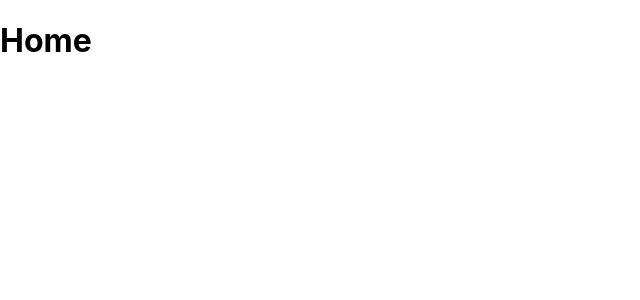
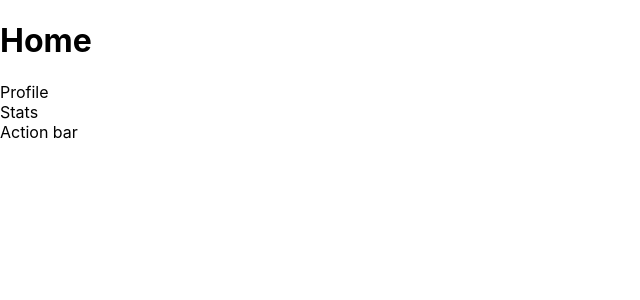
Before and after one commit to jaclynsunardi/ProduHacks-2024, a React (Create React App) app: page /home in a window 1280 px wide. Shown: the top 300 px of the page, without its empty margins (0-640 px from the left). Built offline with nearby package versions, Linux system fonts and the light colour scheme.

Commit message:
added feed post file

```diff
--- /dev/null
+++ b/src/components/feedPost.js
@@ -0,0 +1,15 @@
+export default function FeedPost () {
+  return (
+      <div>
+        <div>
+          Profile
+        </div>
+        <div>
+          Stats
+        </div>
+        <div>
+          Action bar
+        </div>
+      </div>
+  );
+}
--- a/src/pages/homeScreen.js
+++ b/src/pages/homeScreen.js
@@ -1,7 +1,10 @@
+import FeedPost from '../components/feedPost.js';
+
 export default function HomeScreen () {
   return (
       <div>
         <h1>Home</h1>
+        <FeedPost />
       </div>
   );
 }
--- a/src/pages/loadingScreen.js
+++ b/src/pages/loadingScreen.js
@@ -1,3 +1,5 @@
+import '../App.css';
+
 export default function LoadingScreen () {
   return (
     <div className = "Loading_Screen">
```
Also changed, not shown: public/logo192.png (deleted), public/logo512.png (deleted).
